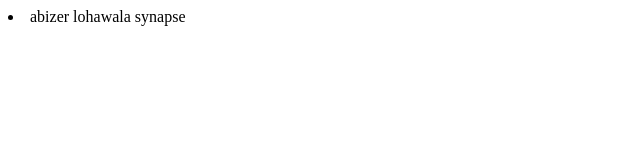
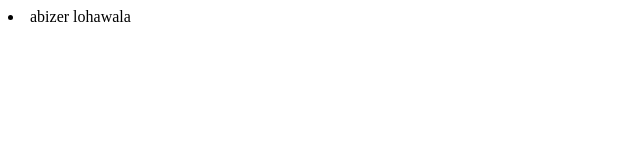
Before and after one commit to ils-abizer/Testing, a plain HTML site: page master - Copy.html in a window 1280 px wide. Shown: the full height of the page, 0-640 px from the left. Drawn offline with Linux system fonts and the light colour scheme.

Commit message:
First commit

```diff
--- a/master - Copy.html
+++ b/master - Copy.html
@@ -7,7 +7,7 @@
 </head>
 <body>
 	<div>
-		<li>abizer lohawala synapse</li>
+		<li>abizer lohawala</li>
 	</div>
 
 </body>
```
